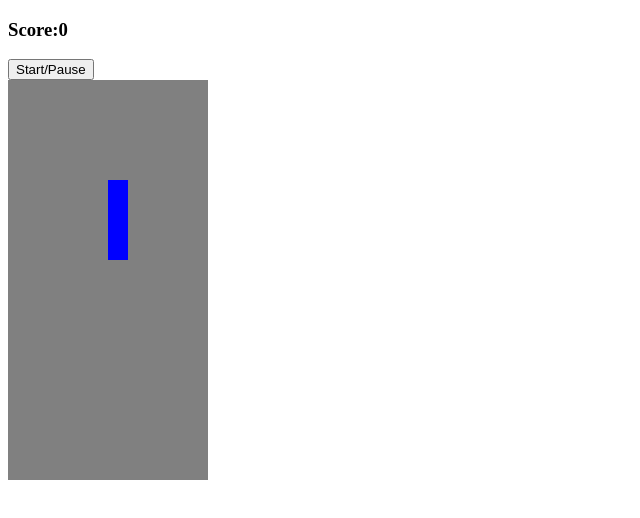
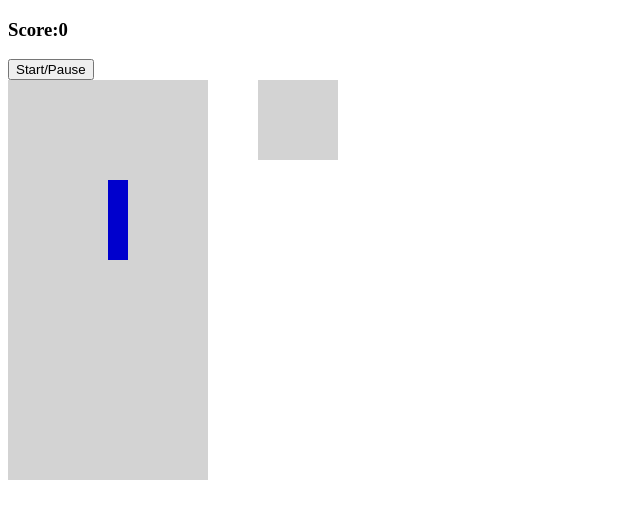
Before and after one commit to cobaltclaudia/javascriptTetris, a plain HTML site: page index.html in a window 1280 px wide. Shown: the whole page, without its empty margins (0-640 px from the left). Drawn offline with Linux system fonts and the light colour scheme.

Commit message:
Add minigrid display

```diff
--- a/index.html
+++ b/index.html
@@ -11,6 +11,7 @@
 <h3>Score:<span id="score">0</span></h3>
 <button id="start-button">Start/Pause</button>
 
+<div class="container">
     <div class="grid">
         <div></div>
         <div></div>
@@ -224,6 +225,27 @@
         <div class="taken"></div>
     </div>
 
+
+    <div class="mini-grid">
+        <div></div>
+        <div></div>
+        <div></div>
+        <div></div>
+        <div></div>
+        <div></div>
+        <div></div>
+        <div></div>
+        <div></div>
+        <div></div>
+        <div></div>
+        <div></div>
+        <div></div>
+        <div></div>
+        <div></div>
+        <div></div>
+    </div>
+</div>
+
 </body>
 
 </html>
--- a/style.css
+++ b/style.css
@@ -1,9 +1,13 @@
+.container{
+    display: flex;
+}
+
 .grid {
     width: 200px;
     height: 400px;
     display: flex;
     flex-wrap: wrap;
-    background-color: gray;
+    background-color: lightgray;
 }
 
 .grid div {
@@ -12,5 +16,19 @@
 }
 
 .tetromino {
-    background-color: blue;
+    background-color: mediumblue;
 }
+
+.mini-grid{
+    margin-left: 50px;
+     width: 80px;
+     height: 80px;
+     display: flex;
+     flex-wrap: wrap;
+     background-color: lightgray;
+}
+
+.mini-grid div{
+    height: 20px;
+    width: 20px;
+}
--- a/tetris.js
+++ b/tetris.js
@@ -4,6 +4,7 @@ document.addEventListener('DOMContentLoaded', () => {
     const ScoreDisplay = document.querySelector('#score');
     const StartBin = document.queryCommandIndeterm('#start-button');
     const width = 10;
+    let nextRandom = 0;
 
     console.log(squares);
 
@@ -95,11 +96,12 @@ document.addEventListener('DOMContentLoaded', () => {
         if (current.some(index => squares[currentPosition + index + width].classList.contains('taken'))) {
             current.forEach(index => squares[currentPosition + index].classList.add('taken'))
             // start a new tetromino falling
-            random = Math.floor(Math.random() * theTetrominoes.length);
+            random = nextRandom;
+            nextRandom = Math.floor(Math.random() * theTetrominoes.length);
             current = theTetrominoes[random][currentRotation];
             currentPosition = 4;
             draw();
-
+            displayShape();
         }
     }
 
@@ -116,11 +118,10 @@ document.addEventListener('DOMContentLoaded', () => {
         draw();
     }
 
-
     // moveRight
     function moveRight(){
         undraw()
-        const isAtRightEdge = current.some(index => (currentPosition + index) % width === -1);
+        const isAtRightEdge = current.some(index => (currentPosition + index) % width === width-1);
 
         if(!isAtRightEdge) currentPosition+=1;
 
@@ -129,7 +130,6 @@ document.addEventListener('DOMContentLoaded', () => {
         }
         draw();
     }
-
 
     //rotate
     function rotate(){
@@ -143,5 +143,33 @@ document.addEventListener('DOMContentLoaded', () => {
     }
 
 
+    // show next tetromino in minigrid
+    const displaySquares = document.querySelectorAll('.mini-grid div');
+    const displayWidth = 4;
+    let displayIndex = 0;
+
+    // the tetromino without rotation
+    const upNextTetrominoes = [
+        [1, displayWidth+1, displayWidth*2+1, 2], //tetrominoL
+        [0, displayWidth, displayWidth+1, displayWidth*2+1], //tetrominoZ
+        [1, displayWidth, displayWidth+1, displayWidth+2], //tetrominoT
+        [0, 1, displayWidth, displayWidth+1], //oTetromino
+        [1, displayWidth+1, displayWidth*2+1, displayWidth*3+1] //tetrominoI
+    ]
+
+
+    // display the shape in minigrid
+    function displayShape(){
+        displaySquares.forEach(square => {
+            // remove trace of tetromino
+            square.classList.remove('tetromino');
+            upNextTetrominoes[nextRandom].forEach(index => {
+                displaySquares[displayIndex + index].classList.add('tetromino');
+            })
+        })
+    }
+
+
+
 
 })// addEventListener brackets
```
Lines whose indentation alone changed are shown as unchanged.
